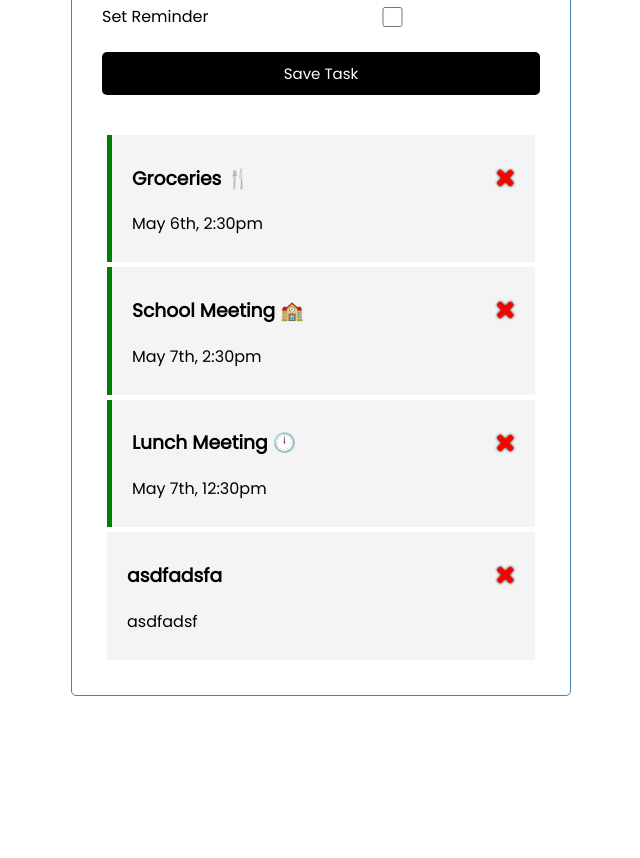
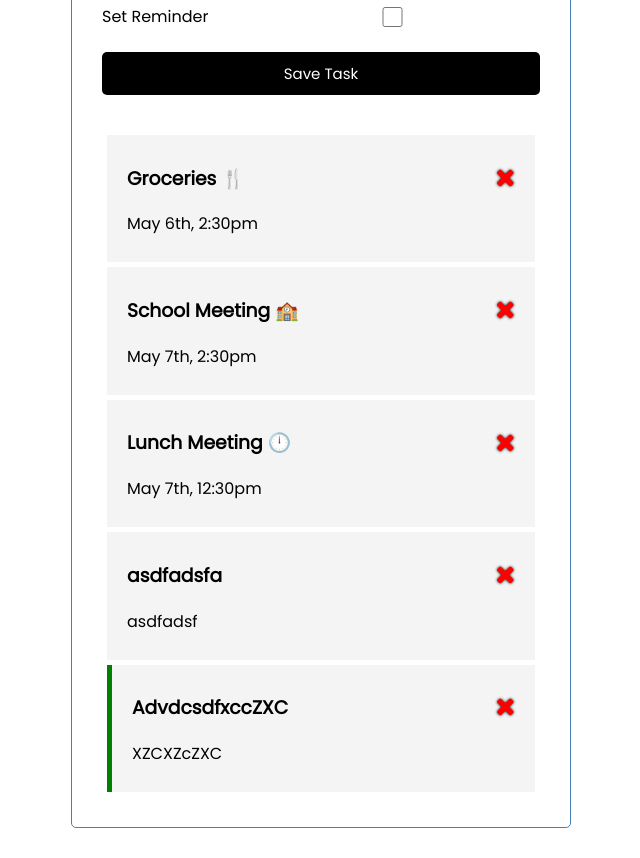
Before and after one commit to alvalle09/AngTodoapp, an Angular app: page / in a window 1280 px wide. Shown: the part 360-1218 px from the top of the page, without its empty margins (319-959 px from the left). Before the commit the page ends 1086 px from the top, so only its background shows below. Built offline with nearby package versions, Linux system fonts and the light colour scheme; data requests are answered from the project's data file.

Commit message:
begin setup ui service

```diff
--- a/db.json
+++ b/db.json
@@ -4,25 +4,31 @@
       "id": 3,
       "text": "Groceries 🍴",
       "day": "May 6th, 2:30pm",
-      "reminder": true
+      "reminder": false
     },
     {
       "id": 4,
       "text": "School Meeting 🏫",
       "day": "May 7th, 2:30pm",
-      "reminder": true
+      "reminder": false
     },
     {
       "id": 5,
       "text": "Lunch Meeting 🕛",
       "day": "May 7th, 12:30pm",
-      "reminder": true
+      "reminder": false
     },
     {
       "text": "asdfadsfa",
       "day": "asdfadsf",
       "reminder": false,
       "id": 7
+    },
+    {
+      "text": "AdvdcsdfxccZXC",
+      "day": "XZCXZcZXC",
+      "reminder": true,
+      "id": 8
     }
   ]
 }
--- a/src/app/components/add-task/add-task.component.html
+++ b/src/app/components/add-task/add-task.component.html
@@ -1,3 +1,4 @@
+
 <form class="add-form" (ngSubmit)="onSubmit()">
     <div class="form-control">
         <label for="text">Task</label>
@@ -11,8 +12,7 @@
 
     <div class="form-control form-control-check">
         <label for="reminder">Set Reminder</label>
-        <input type="checkbox" name="reminder" id="reminder" [(ngModel)]="reminder" placeholder="Add Task">
+        <input type="checkbox" name="reminder" id="reminder" [(ngModel)]="reminder">
     </div>
-
     <input type="submit" value="Save Task" class="btn btn-block">
 </form>
```
